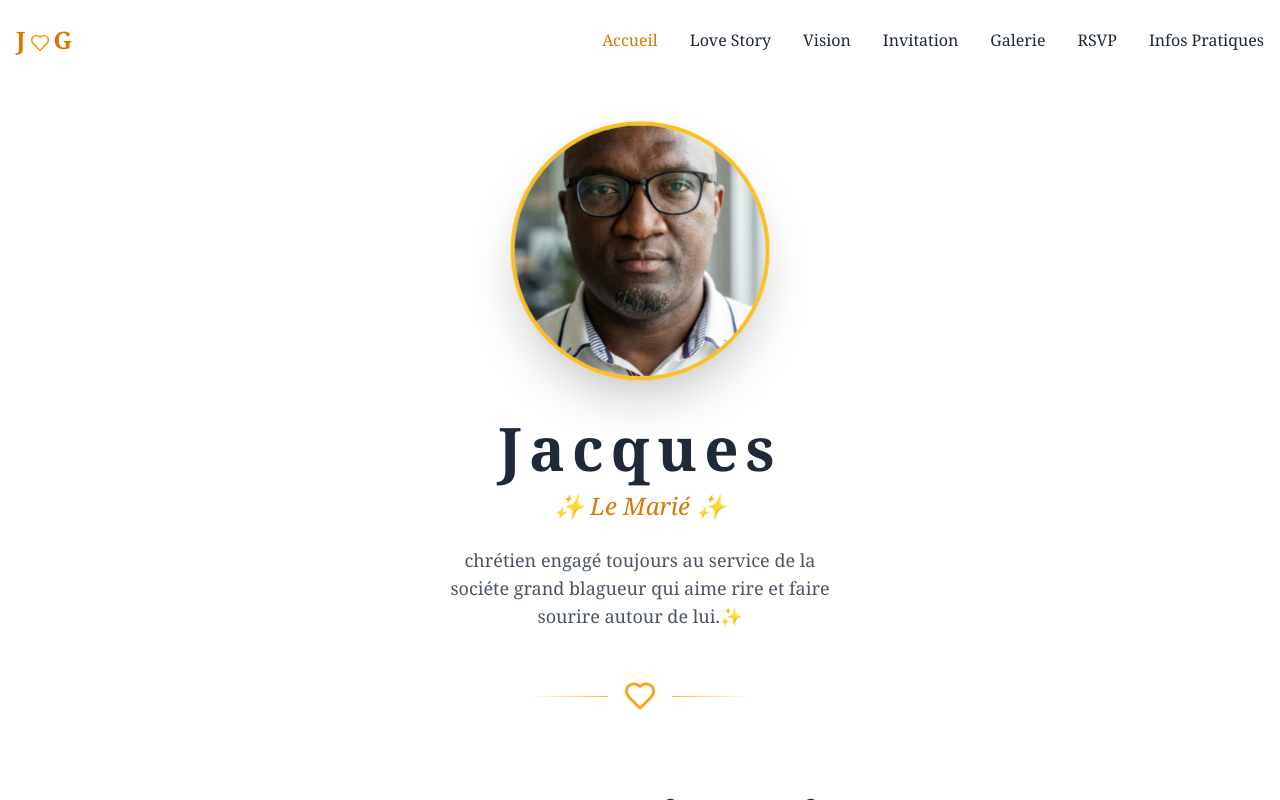
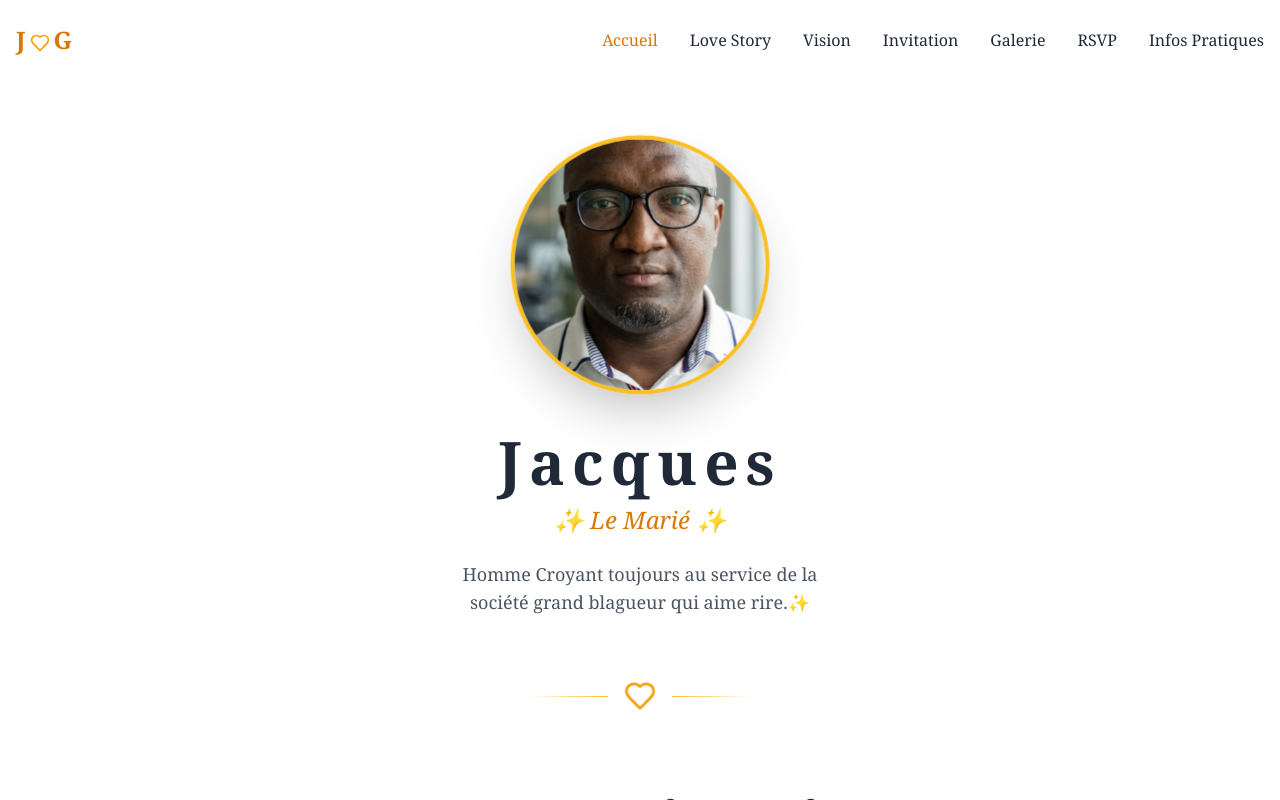
Before and after one commit to Georges-Alain/Jacaine, a Next.js app: page / in a window 1280 px wide. Both pictures are taken after a click on the button "Aller à la section suivante". Shown: the part 800-1600 px from the top of the page. Built offline with nearby package versions, Linux system fonts and the light colour scheme.

Commit message:
update dressCode

```diff
--- a/components/Invitation.tsx
+++ b/components/Invitation.tsx
@@ -14,6 +14,7 @@ const Invitation: React.FC = () => {
             Programme des Festivités
           </h2>
           <div className="h-1 w-20 sm:w-24 bg-amber-500 mx-auto"></div>
+            <p className="text-sm sm:text-base text-gray-600 font-bold italic">Dress code : Blanc Or </p>
         </div>
 
         <div className="grid grid-cols-1 md:grid-cols-2 gap-6 sm:gap-8 justify-items-center">
--- a/components/Story.tsx
+++ b/components/Story.tsx
@@ -44,8 +44,7 @@ const Story: React.FC = () => {
               <p className="text-amber-600 text-lg sm:text-xl md:text-2xl italic mb-4 sm:mb-6 text-center">✨ Le Marié ✨</p>
               <div className="max-w-md mx-auto px-4 sm:px-6 w-full">
                 <p className="text-gray-600 leading-relaxed text-center text-sm sm:text-base md:text-lg">
-                chrétien engagé toujours au service de la sociéte
-                grand blagueur qui aime rire et faire sourire autour de lui.✨
+                Homme Croyant toujours au service de la société grand blagueur qui aime rire.✨
                 </p>
               </div>
             </div>
```
